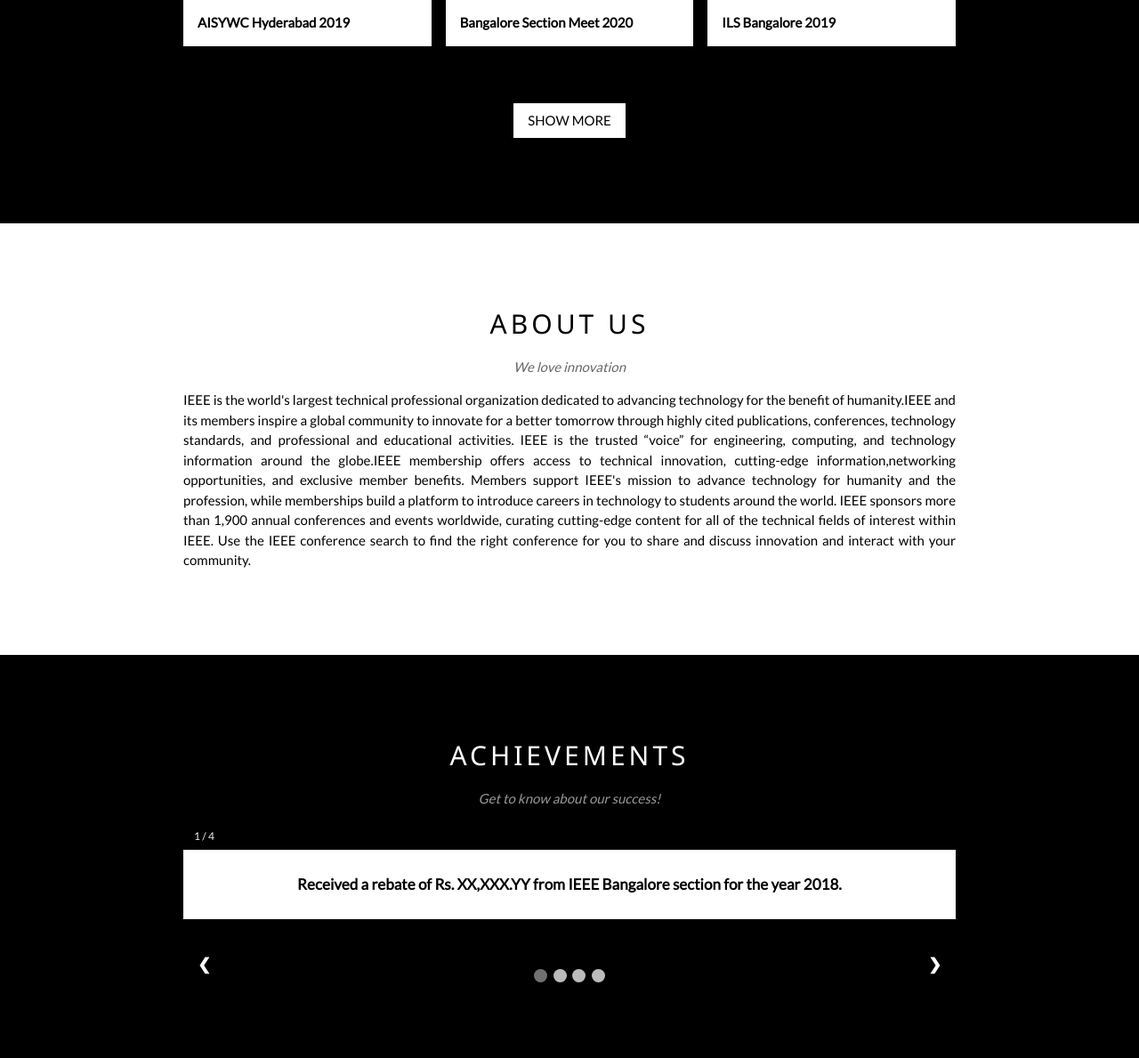
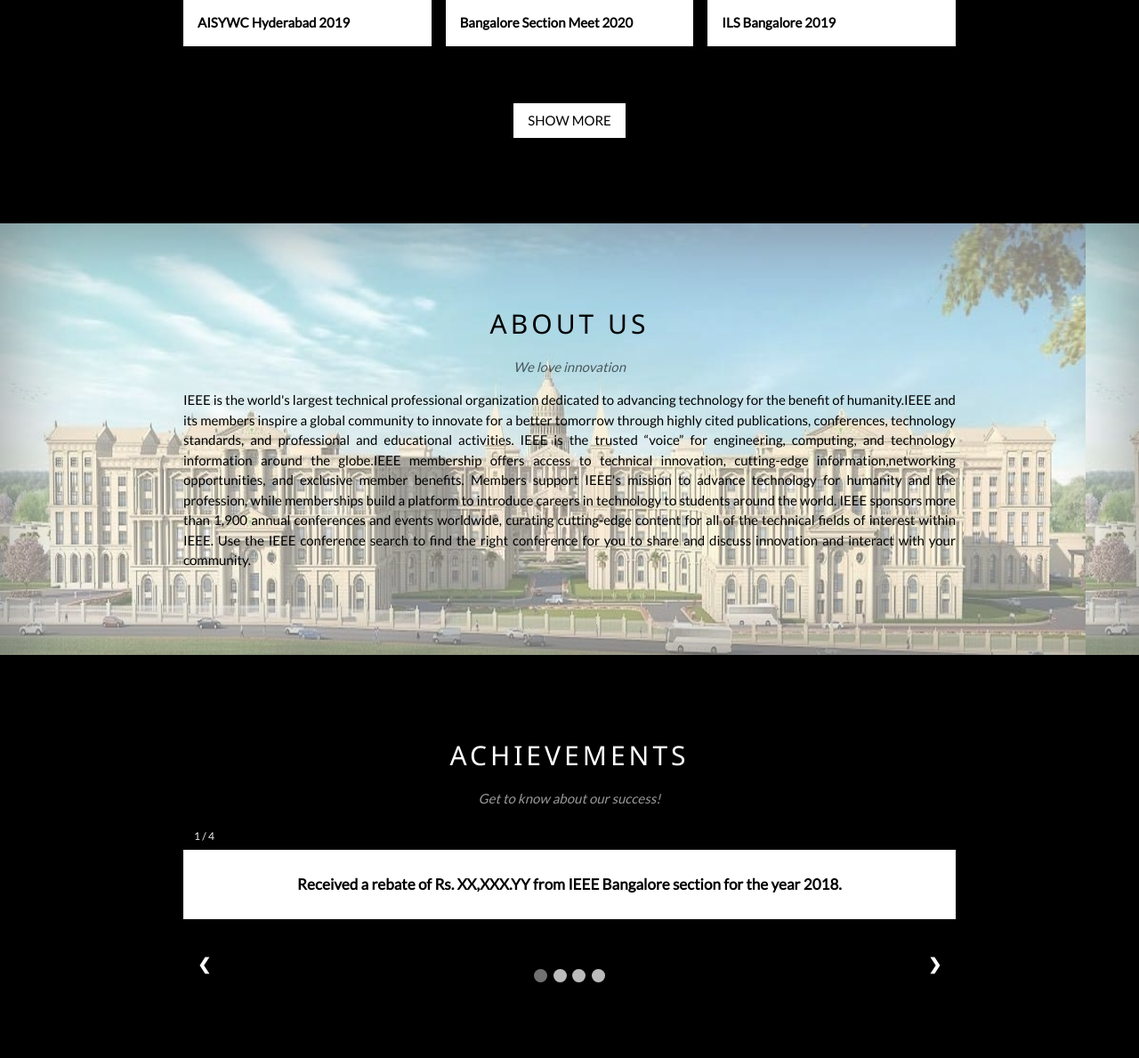
Before and after one commit to karthikcd7/IEEE-DSU-Website-Design-Contest-2nd-Year, a Flask app: page / in a window 1280 px wide. Shown: the part 1647-2836 px from the top of the page at 89% size. Run offline with Flask 2, Linux system fonts and the light colour scheme.

Commit message:
Added background image to ABOUT US section

```diff
--- a/static/main.css
+++ b/static/main.css
@@ -388,7 +388,7 @@
 }
  .bar{
      width:100%;
-     overflow:hidden
+     overflow:hidden;
 }
  .center .bar{
      display:inline-block;
@@ -979,7 +979,7 @@
     text-align:right!important
 }
 .justify{
-    text-align:justify!important
+    text-align:justify;
 }
 .center{
     text-align:center!important
@@ -1490,7 +1490,7 @@
 }
 
 .flip-box {
-    background-color: rgb(255, 255, 255);
+    background-color: transparent;
     max-width: 100%;
     height: 210px;
     perspective: 1000px;
@@ -1527,3 +1527,20 @@
     color: white;
     transform: rotateY(180deg);
 }
+
+.dsuimg{
+    position: relative;
+}
+.dsuimg::before {
+    content: '';
+    opacity: 60%;
+    position: absolute;
+    max-width: 100%;
+    max-height: auto;
+    top: 0;
+    bottom: 0;
+    left: 0;
+    right: 0;
+    background-image: url('/static/dsu.jpg');
+    box-shadow: inset 0 0 100px   rgba(0, 0, 0, 0.74);
+}
--- a/templates/home.html
+++ b/templates/home.html
@@ -33,7 +33,7 @@
     </div>
   </div>
 
-  <!-- The EVENTS Section --> <!--Images are 260px*210px-->
+  <!-- THE EVENTS SECTION --> <!--Images are 260px*210px-->
   <div class="container content padding-80" style="max-width:900px" id="events">
     <h2 class="wide center">EVENTS</h2>
     <p class="opacity center"><i>IEEE bringing you the latest in Technology News</i></p>
@@ -89,11 +89,10 @@
       <button class="button black section" type="submit">SHOW MORE</button>
       </a>
     </div>
-
   </div>
 
 
-  <!--GALLERY-->  <!--Images are 400px*300px-->
+  <!--THE GALLERY SECTION-->  <!--Images are 400px*300px-->
   <div class="black" id="gallery">
     <div class="container content padding-80" style="max-width:900px">
       <h2 class="wide center padding-16">GALLERY</h2>
@@ -130,11 +129,13 @@
 
 
 
-  <!-- ABOUT US-->
-  <div class="container content display-container center padding-80" style="max-width:900px" id="aboutus">
+  <!-- THE ABOUT US SECTION-->
+  <div class="dsuimg">
+    <div class="container content display-container center padding-80" style="max-width:900px;" id="aboutus">
       <h2 class="wide">ABOUT US</h2>
       <p class="opacity"><i>We love innovation</i></p>
-    <p class="justify">IEEE is the world's largest technical professional organization dedicated to advancing
+      <p class="justify">
+        IEEE is the world's largest technical professional organization dedicated to advancing
         technology for the benefit of humanity.IEEE and its members inspire a global community to innovate for a
         better tomorrow through highly cited publications, conferences, technology standards, and professional
         and educational activities. IEEE is the trusted “voice” for engineering, computing, and technology
@@ -144,16 +145,17 @@
         careers in technology to students around the world. IEEE sponsors more than 1,900 annual conferences and
         events worldwide, curating cutting-edge content for all of the technical fields of interest within IEEE.
         Use the IEEE conference search to find the right conference for you to share and discuss innovation and
-      interact with your community.</p>
-
+        interact with your community.
+      </p>
+    </div>
   </div>
 
-  <!-- The ACHIEVEMENTS Section -->
+
+  <!-- THE ACHIEVEMENTS SECTION -->
   <div class="black" id="achievements">
     <div class="container content padding-80" style="max-width:900px" >
       <h2 class="wide center">ACHIEVEMENTS</h2>
       <p class="opacity center"><i>Get to know about our success!</i></p>
-
 
         <div class="slideshow-container">
 
```
Also changed, not shown: static/dsu.jpg (added). Lines whose indentation alone changed are shown as unchanged.
